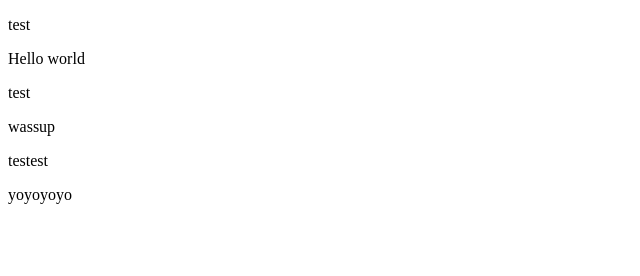
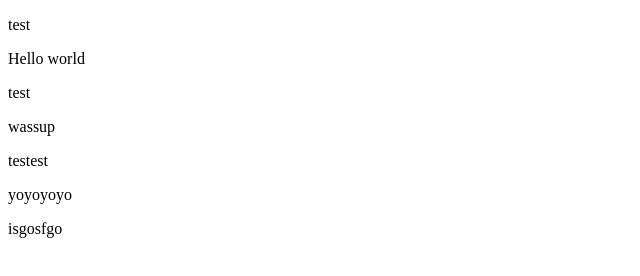
Before and after one commit to szczepanskimichal/fellesoppgave3, a plain HTML site: page index.html in a window 1280 px wide. Shown: the full height of the page, 0-640 px from the left. Drawn offline with Linux system fonts and the light colour scheme.

Commit message:
Update index.html

```diff
--- a/index.html
+++ b/index.html
@@ -14,6 +14,7 @@
       <p>wassup</p>
       <p>testest</p>
       <p>yoyoyoyo</p>
+      <p>isgosfgo</p>
     </div>
     <script src="script.js"></script>
   </body>
```
